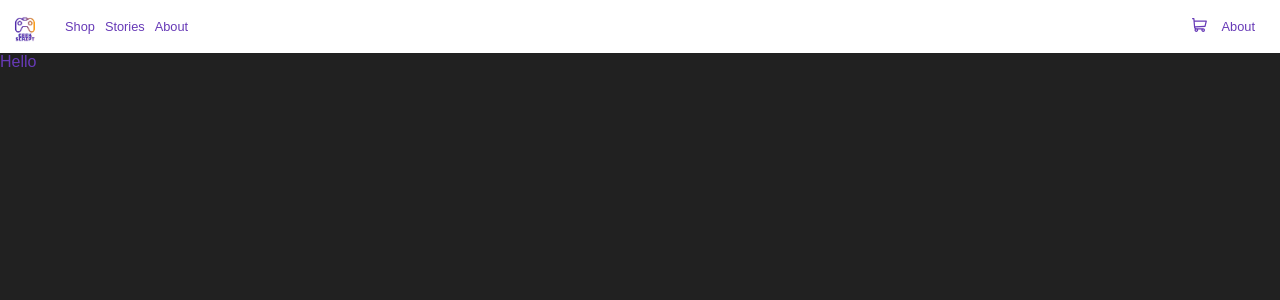
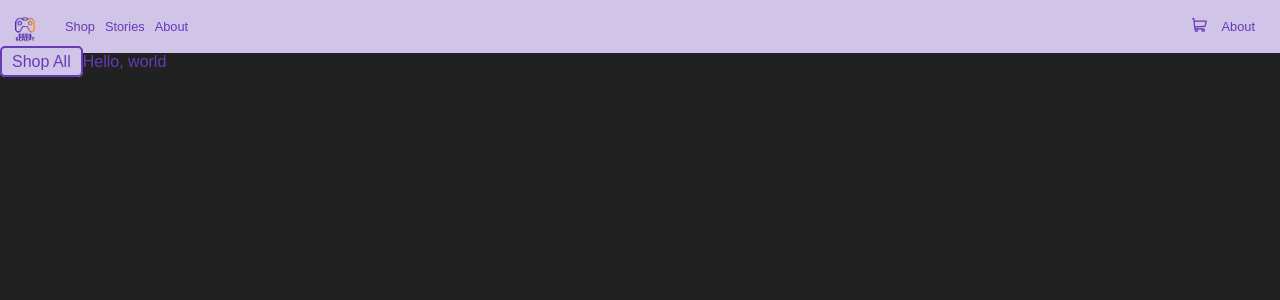
Before and after one commit to GabrielGameDev/geek-script-front, a React (Vite) app: page / in a window 1280 px wide. Shown: the top 300 px of the page. Built offline with nearby package versions, Linux system fonts and the light colour scheme.

Commit message:
feat: buttonShopAll, MainContent  refactor: Routes

```diff
--- a/src/App.tsx
+++ b/src/App.tsx
@@ -1,44 +1,9 @@
-import {ThemeProvider, createGlobalStyle} from 'styled-components'
-import { useState } from 'react'
-import { Header } from './Components/Header'
-import { theme } from './Components/Theme/Theme'
+import { Routes}  from './Routes';
 
-
-
-const GlobalStyle = createGlobalStyle`
-    * {
-      font-family: 'Poppins' , sans-serif;
-
-    }
-
-
-  body {
-
-    background-color: ${props => props.theme.colors.Black};
-    display:flex;
-    margin:0px;
-    color:${props => props.theme.colors.Primary};
-    flex-direction:row;
-
-    #root {
-      display:block;
-      width:100%;
-      /* @media (min-width: 1024px) {
-      display:flex; */
-    }
-
-  }
-  `
 export function App() {
   return (
-    <ThemeProvider theme={theme}>
-      <GlobalStyle />
-
-      <Header />
-      Hello
-
-    </ThemeProvider>
+    <div>
+      <Routes />
+    </div>
   )
-
-
 }
--- /dev/null
+++ b/src/Components/ButtonShopAll/ButtonShopAll.styles.ts
@@ -0,0 +1,11 @@
+import styled from 'styled-components';
+
+export const ShopAllButton = styled.a`
+width: 50px;
+background-color: ${props => props.theme.colors.LightPrimary};
+text-align:center;
+align-items:center;
+border: 2px solid;
+border-radius:5px;
+padding: 5px 10px;
+`
--- /dev/null
+++ b/src/Components/ButtonShopAll/index.tsx
@@ -0,0 +1,10 @@
+import React from "react";
+import * as FC from './ButtonShopAll.styles'
+
+
+export const ShopAll: React.FC = () => {
+    return (
+        <FC.ShopAllButton>Shop All</FC.ShopAllButton>
+
+    )
+}
--- a/src/Components/Header/Header.styles.ts
+++ b/src/Components/Header/Header.styles.ts
@@ -8,7 +8,7 @@ interface IHeaderDiv {
 export const HeaderDiv = styled.div<IHeaderDiv>`
 display:flex;
 width: 100%;
-background-color: ${props => props.theme.colors.White};
+background-color: ${props => props.theme.colors.LightPrimary};
 margin:0px;
 justify-content:space-between;
 text-align:center;
--- a/src/Routes.tsx
+++ b/src/Routes.tsx
@@ -1,8 +1,14 @@
-import { Routes as WrapperRoutes, Route } from 'react-router-dom'
-import Home from './pages/Home'
+import { Routes as WrapperRoutes, Route, BrowserRouter } from 'react-router-dom'
+import { Home } from './pages/Home'
 
 export function Routes() {
-    <WrapperRoutes>
-        <Route path="/" element={<Home />} />
-    </WrapperRoutes>
+
+    return (
+        <BrowserRouter>
+            <WrapperRoutes>
+                <Route path="/" element={<Home />} />
+            </WrapperRoutes>
+        </BrowserRouter>
+
+    );
 }
--- a/src/pages/Home/index.tsx
+++ b/src/pages/Home/index.tsx
@@ -1,5 +1,5 @@
 import {ThemeProvider, createGlobalStyle} from 'styled-components'
-import { useState } from 'react'
+import { ShopAll } from '../../Components/ButtonShopAll'
 import { Header } from '../../Components/Header'
 import { theme } from '../../Components/Theme/Theme'
 
@@ -33,10 +33,10 @@ export function Home() {
   return (
     <ThemeProvider theme={theme}>
       <GlobalStyle />
+      <Header />
+      <ShopAll />
 
-      <Header />
-      Hello
-
+      Hello, world
     </ThemeProvider>
   )
 
```
Also changed, not shown: src/Components/MainContent/MainContent.styles.ts (added), src/Components/MainContent/index.tsx (added).
